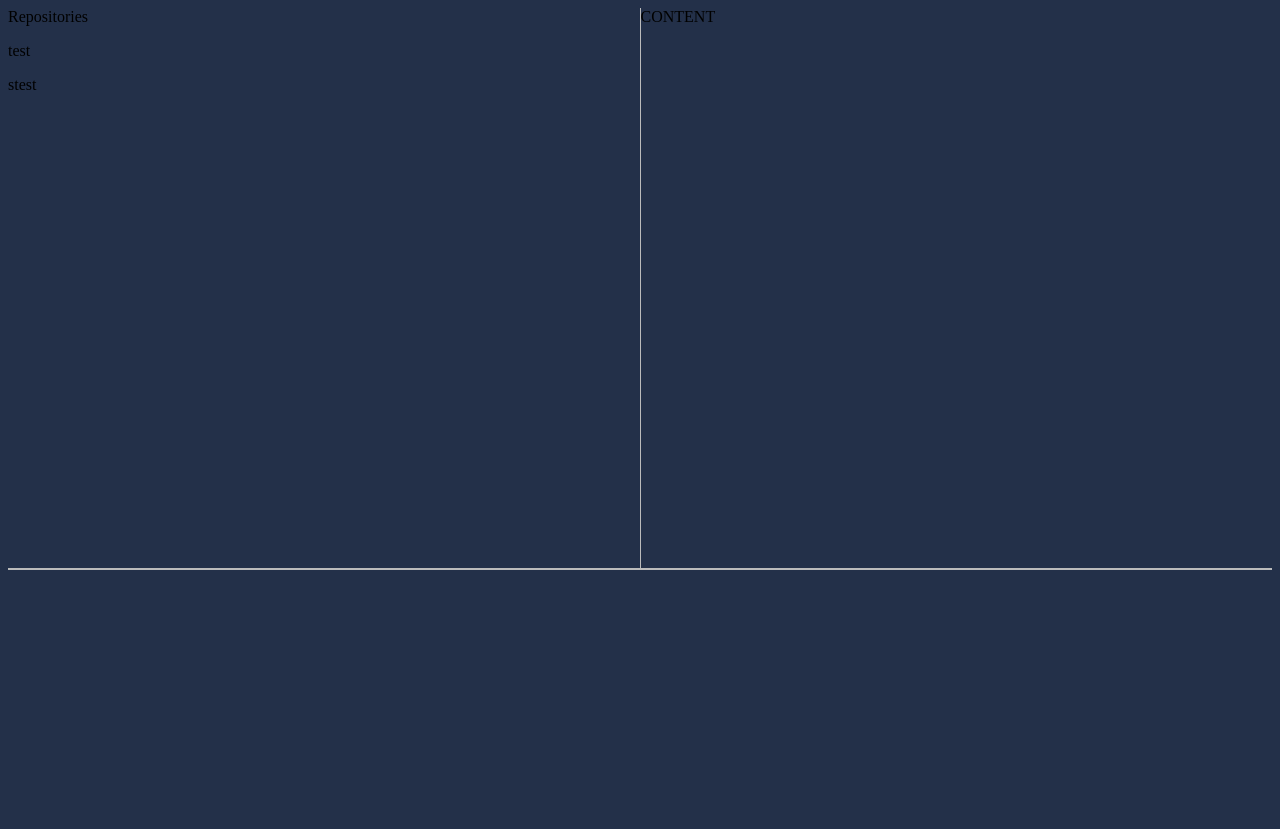
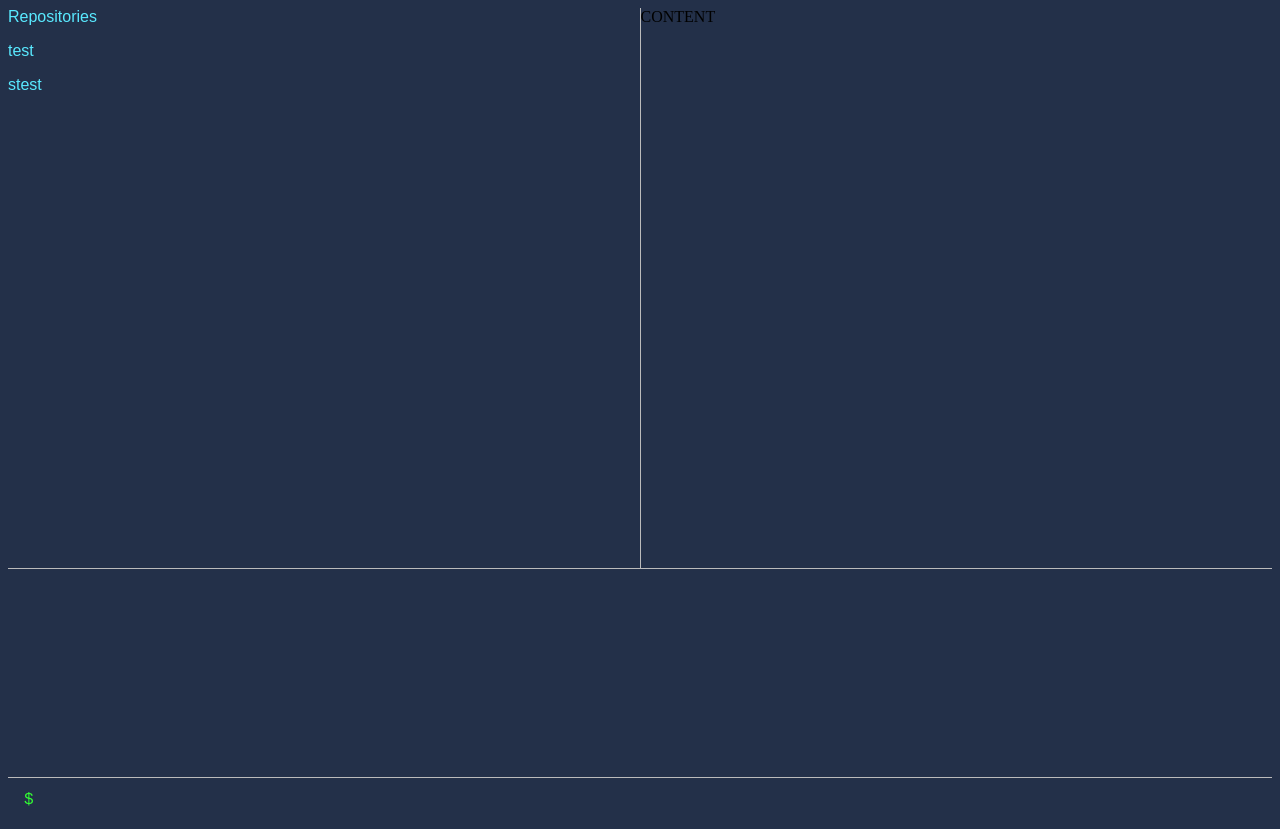
Before and after one commit to ChuckGills/Hack_Ku_25, a React (Vite) app in the folder app/: page / in a window 1280 px wide. Before the commit the page ends 800 px from the top, so only its background shows below. Built offline with nearby package versions, Linux system fonts and the light colour scheme.

Commit message:
added prefix to terminal

```diff
--- a/app/src/components/Terminal.module.css
+++ b/app/src/components/Terminal.module.css
@@ -14,7 +14,7 @@
     flex-direction: column-reverse;
     flex: 1;
     overflow-y: auto;
-    /* padding: 16px; */
+    min-height: 16em;
 }
 
 .output {
@@ -43,3 +43,11 @@
     color: inherit;
     padding-bottom: 8px;
 }
+
+.prefix {
+    color: #33ff33;
+    margin-right: 8px;
+    user-select: none;
+    font-size: 1rem;
+    padding-bottom: 8px;
+}
--- a/app/src/components/Terminal.tsx
+++ b/app/src/components/Terminal.tsx
@@ -4,6 +4,7 @@ import styles from './Terminal.module.css';
 export const Terminal: React.FC = () => {
     const [outputs, setOutputs] = useState<string[]>([]);
     const [cmdText, setCmdText] = useState<string>('');
+    const [prefix, setPrefix] = useState<string>('$')
 
     const handleKeyDown = (e: React.KeyboardEvent<Element>) => {
         if (e.key !== "Enter")
@@ -23,13 +24,15 @@ export const Terminal: React.FC = () => {
             <div className={styles.outputContainer}>
                 {
                     outputs.slice().reverse().map((output, index) => (
-                        <p className={styles.output}><b>{outputs.length - index - 1}:</b> {output}</p>
+                        <p className={styles.output}><b style={{color:'#33ff33'}}>{outputs.length - index - 1}:</b> {output}</p>
                     ))
                 }
             </div>
 
             {/* input div */}
             <div className={styles.inputContainer}>
+                {/* <p className={styles.prefix}>{prefix}</p> */}
+                <span className={styles.prefix}>{prefix}</span>
                 <input value={cmdText} onChange={cmdTextInputHandler} className={styles.input} onKeyDown={handleKeyDown}/>
             </div>
         </div>
--- a/app/src/components/app.module.css
+++ b/app/src/components/app.module.css
@@ -14,6 +14,8 @@
 .side {
     flex: 1;
     border-right: 1px solid #bbbbbb;
+    font-family:sans-serif;
+    color: rgb(89, 233, 255);
 }
 
 .main {
```
